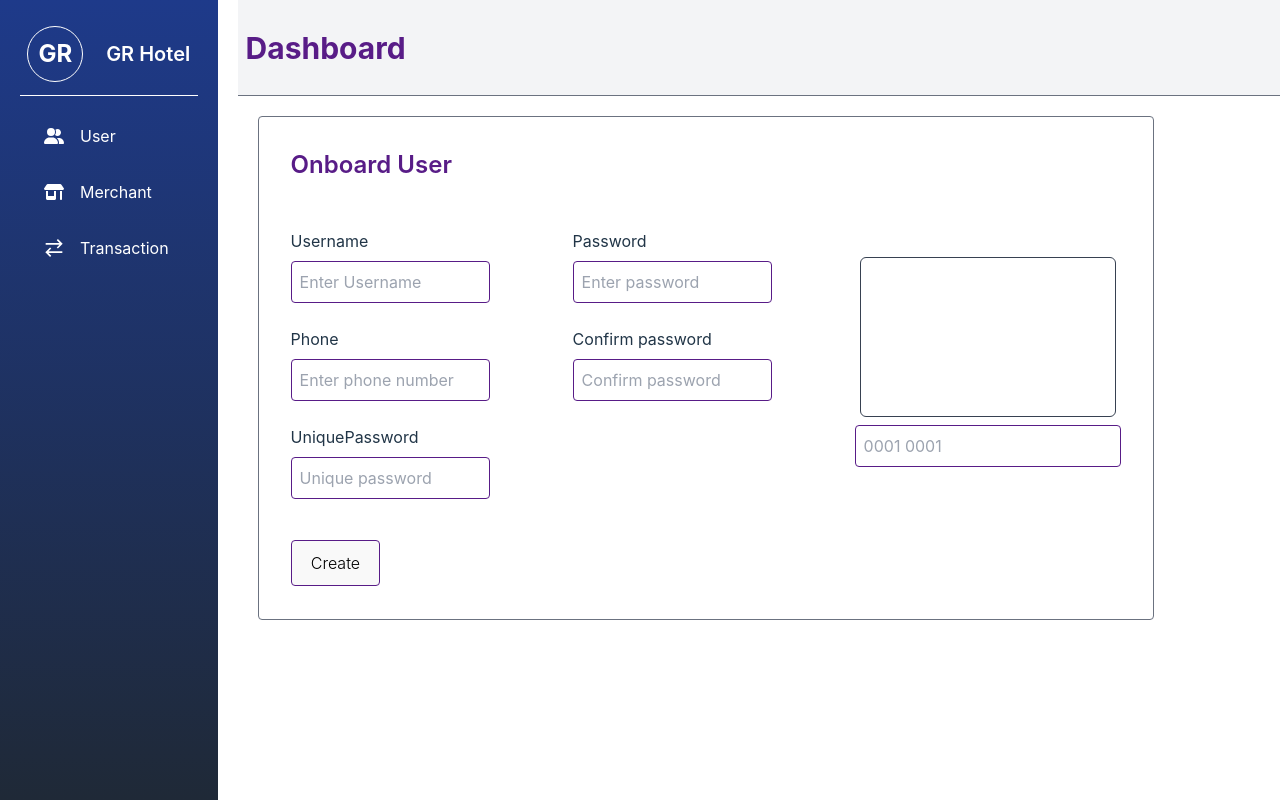
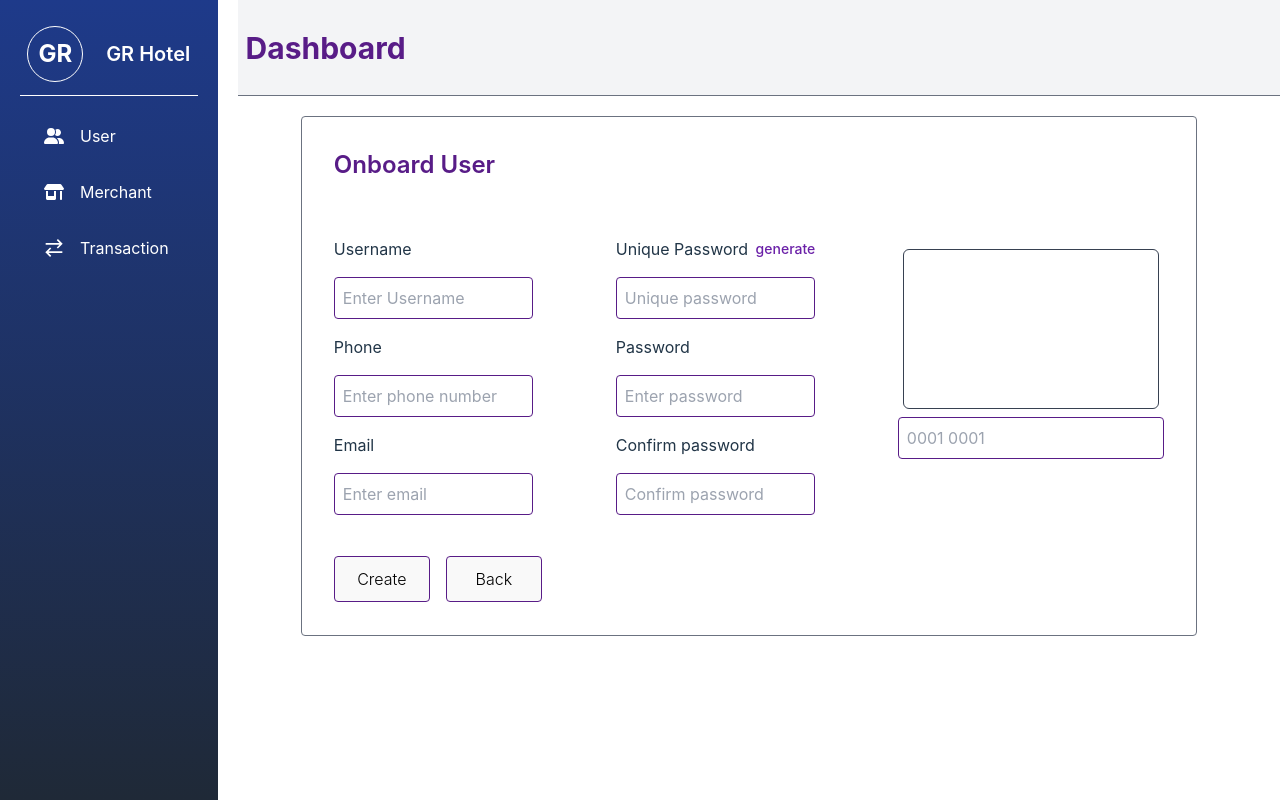
Before and after one commit to SawLinThant/GR-dashboard, a React (Vite) app: page /dashboard/userlists/createuser in a window 1280 px wide. Built offline with nearby package versions, Linux system fonts and the light colour scheme.

Commit message:
create-user-form-uiupdate

```diff
--- a/src/modules/common/components/custom-filter.jsx
+++ b/src/modules/common/components/custom-filter.jsx
@@ -30,7 +30,7 @@ const CustomFilter = ({ setCategory }) => {
 
     return(
         <div
-      className="relative w-44 h-12 bg-white rounded-md border border-purple-800 flex items-center justify-center text-black text-lg font-sans cursor-pointer transition duration-500 hover:text-gray-800"
+      className="relative w-44 h-11 bg-white rounded-md border border-purple-800 flex items-center justify-center text-black text-lg font-sans cursor-pointer transition duration-500 hover:text-gray-800"
       onClick={toggleDropdown}
       ref={selectRef}
     >
--- a/src/modules/common/components/input-field.jsx
+++ b/src/modules/common/components/input-field.jsx
@@ -1,24 +1,46 @@
 import clsx from "clsx";
+import { FaLessThanEqual } from "react-icons/fa";
 
 const InputField = ({
   label,
   inputType,
   placeholder,
   require,
-    fullSize
+  fullSize,
+  autoGenerate = false,
+  isLabel=true
 }) => {
-    return(
+  return (
     <div className="flex flex-col gap-2 items-start w-full">
-            <label htmlFor="">{label}</label>
+      <div
+      //className="w-full flex flex-row items-center justify-between"
+      className={clsx("flex flex-row items-center justify-between",{
+        "w-full": fullSize,
+          "w-3/4": !fullSize,
+          "h-0":!isLabel
+      })}
+      >
+        <label className="h-8 mt-2" htmlFor="">
+          {label}
+        </label>
+        {autoGenerate ? (
+          <button className="bg-transparent border-none p-0 text-purple-800 h-8 text-sm flex flex-col items-center justify-center">
+            generate
+          </button>
+        ) : (
+          <div></div>
+        )}
+      </div>
+
       <input
-            className={clsx('border border-purple-900 p-2 rounded',{
-              'w-full':fullSize,
-              'w-3/4': !fullSize
+        className={clsx("border border-purple-900 p-2 rounded", {
+          "w-full": fullSize,
+          "w-3/4": !fullSize,
         })}
         type={inputType}
         placeholder={placeholder}
       />
     </div>
-    )
-}
+  );
+};
 export default InputField;
--- a/src/modules/user-lists/create-user-form.jsx
+++ b/src/modules/user-lists/create-user-form.jsx
@@ -2,7 +2,7 @@ import InputField from "../common/components/input-field";
 
 const CreateUser = () => {
   return (
-    <div className=" w-full h-full relative p-5 flex flex-col items-start justify-center overflow-y-auto">
+    <div className=" w-full h-full relative p-5 flex flex-col items-center justify-center overflow-y-auto">
       <div className="min-w-[40rem] border border-gray-500 p-8 flex flex-col gap-12 rounded">
         <div>
           <h3 className="text-left text-2xl text-purple-900 font-semibold">
@@ -12,7 +12,7 @@ const CreateUser = () => {
         <div className="w-full">
           <form className="w-full flex flex-col gap-6" action="">
             <div className="w-full h-full grid grid-cols-3 gap-4">
-              <div className="flex flex-col items-start gap-6 pb-4">
+              <div className="flex flex-col items-start gap-2 pb-4">
                 <InputField
                   label="Username"
                   placeholder="Enter Username"
@@ -25,9 +25,9 @@ const CreateUser = () => {
                   inputType="text"
                 />
                 <InputField
-                  label="UniquePassword"
-                  placeholder="Unique password"
-                  inputType="password"
+                  label="Email"
+                  placeholder="Enter email"
+                  inputType="email"
                 />
                 {/* <InputField
                   label="Password"
@@ -45,7 +45,13 @@ const CreateUser = () => {
                   inputType="password"
                 /> */}
               </div>
-              <div className="flex flex-col items-start gap-6 pb-4">
+              <div className="flex flex-col items-start gap-2 pb-4">
+              <InputField
+                  label="Unique Password"
+                  placeholder="Unique password"
+                  inputType="password"
+                  autoGenerate={true}
+                />
               <InputField
                   label="Password"
                   placeholder="Enter password"
@@ -60,17 +66,19 @@ const CreateUser = () => {
 
               </div>
               <div className="w-full flex flex-col items-center">
-                <div className="w-[20vw] h-[20vh] border border-gray-700 mt-7 rounded-md"></div>
+                <div className="w-[20vw] h-[20vh] border border-gray-700 mt-5 rounded-md"></div>
                 <InputField
                   label=""
                   placeholder="0001 0001"
                   inputType="text"
                   fullSize={true}
+                  isLabel={false}
                 />
               </div>
             </div>
-            <div className="h-12 w-full flex flow-row items-center justify-start">
-                <button className="text-black transition duration-500 border-purple-900 hover:text-white from-blue-900 to-gray-800 rounded font-light hover:bg-gradient-to-l">Create</button>
+            <div className="h-12 w-full flex flow-row gap-4 items-center justify-start">
+                <button className="text-black transition min-w-24 duration-500 border-purple-900 hover:text-white from-blue-900 to-gray-600 rounded font-light hover:bg-gradient-to-l">Create</button>
+                <button className="text-black transition min-w-24 duration-500 border-purple-900 hover:text-white from-blue-900 to-gray-600 rounded font-light hover:bg-gradient-to-l">Back</button>
             </div>
           </form>
         </div>
```
Lines whose indentation alone changed are shown as unchanged.
